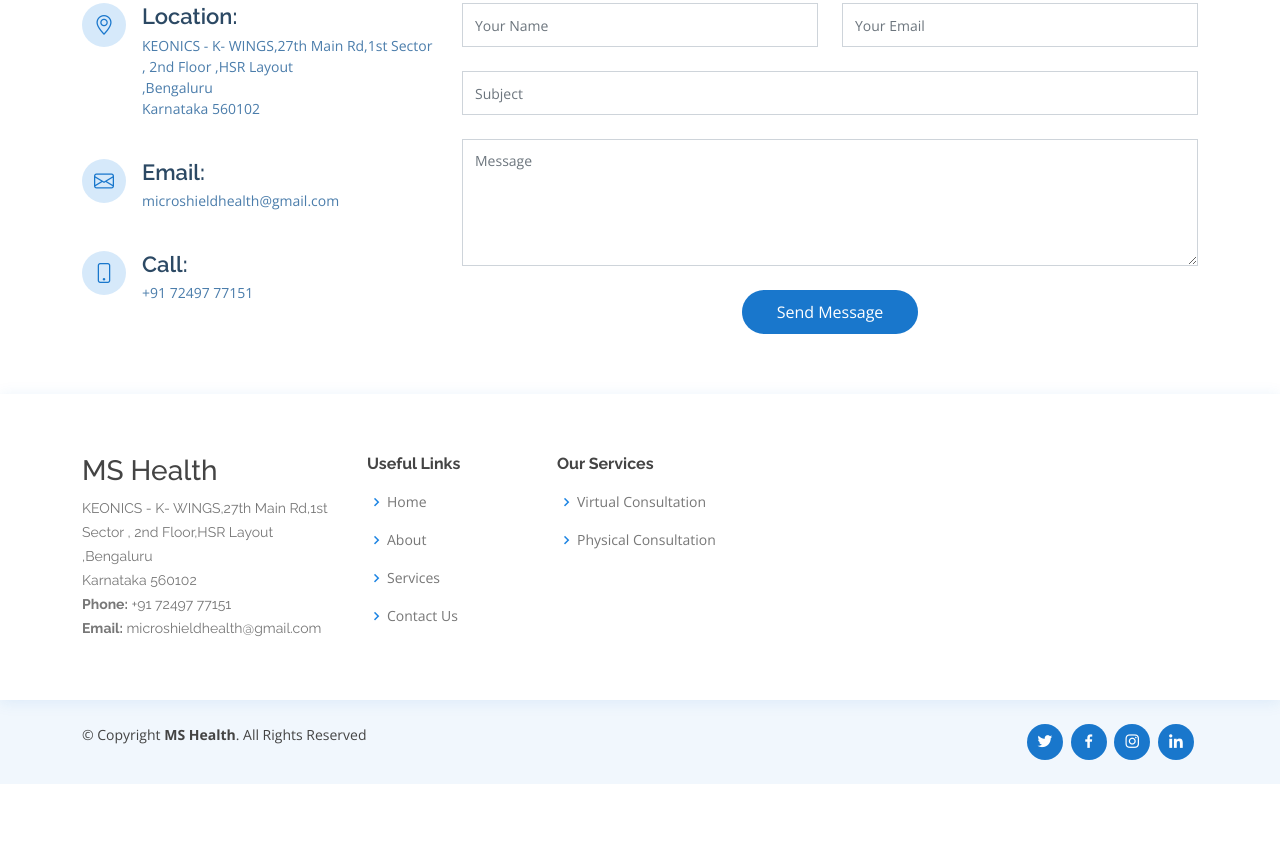
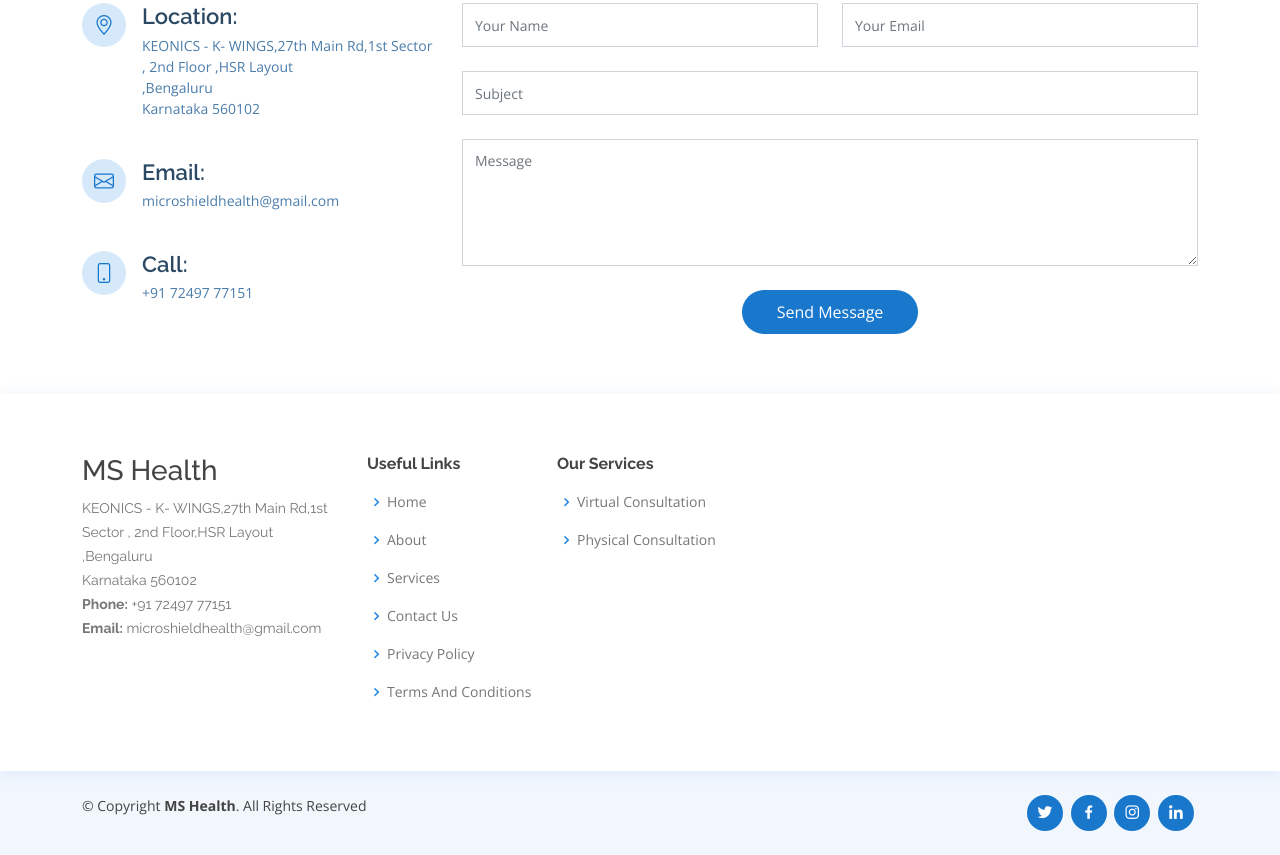
Before and after one commit to prachideokate7/MSHealth, a plain HTML site: page index.html in a window 1280 px wide. Shown: the part 4764-5619 px from the top of the page. Before the commit the page ends 5548 px from the top, so only its background shows below. Drawn offline with nearby package versions, Linux system fonts and the light colour scheme.

Commit message:
Update index.html
add Privacy Policy and Terms and Condition in useful links

```diff
--- a/index.html
+++ b/index.html
@@ -984,6 +984,8 @@
               <li><i class="bx bx-chevron-right"></i> <a href="#about">About</a></li>
               <li><i class="bx bx-chevron-right"></i> <a href="#services">Services</a></li>
               <li><i class="bx bx-chevron-right"></i> <a href="#contact">Contact Us</a></li>
+               <li><i class="bx bx-chevron-right"></i> <a href="pnp.html ">Privacy Policy</a></li>
+              <li><i class="bx bx-chevron-right"></i> <a href=" tnc.html">Terms And Conditions</a></li>
             </ul>
           </div>
 
```
